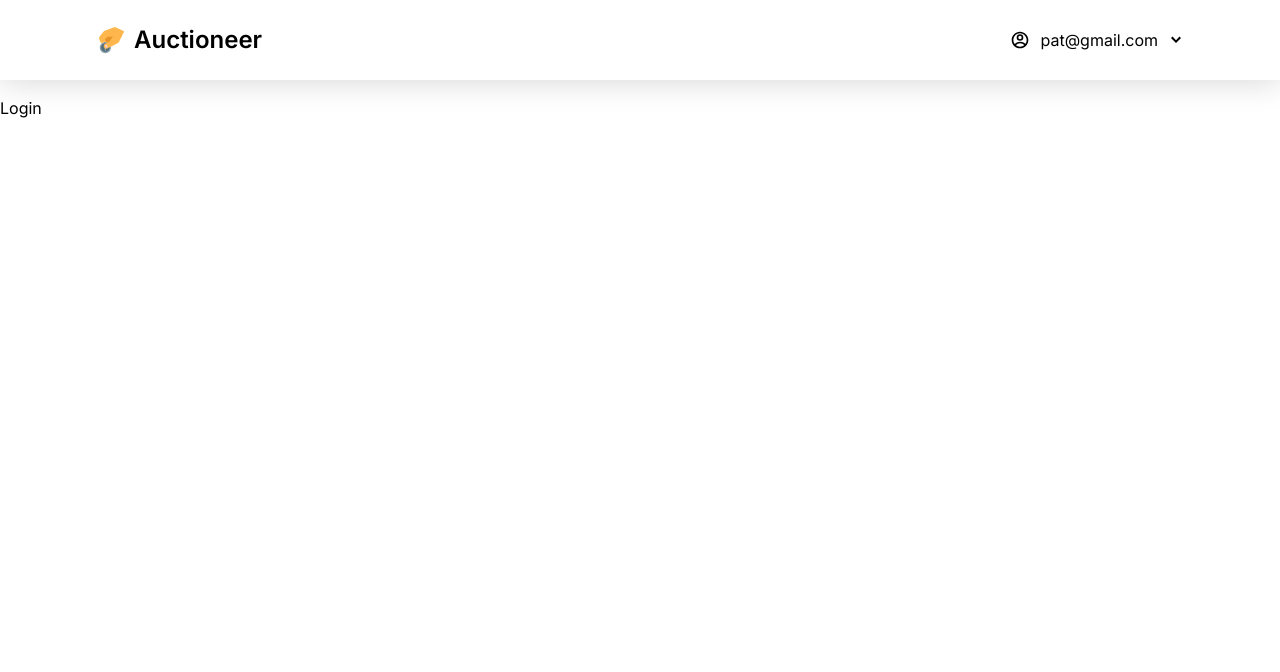
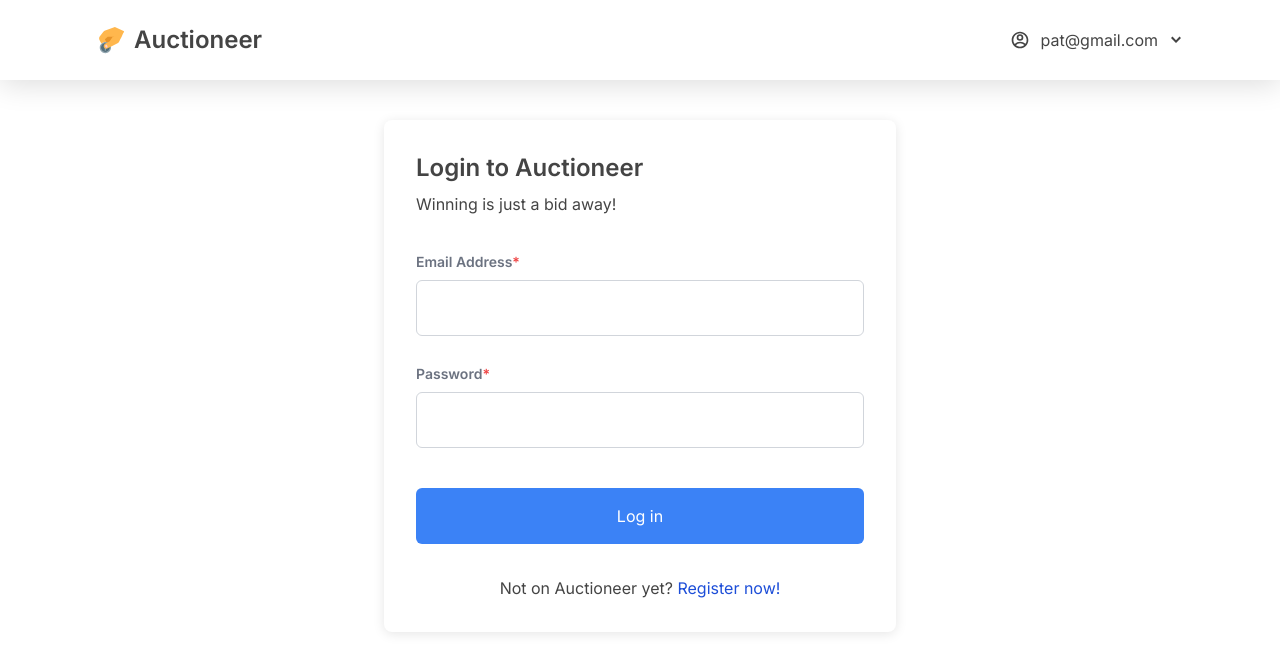
Before and after one commit to patrick-castro/auctioneer, a Next.js app: page /login in a window 1280 px wide. Shown: the top 672 px of the page. Built offline with nearby package versions, Linux system fonts and the light colour scheme.

Commit message:
Add Login and Register forms

```diff
--- a/app/globals.css
+++ b/app/globals.css
@@ -1,6 +1,10 @@
 @tailwind base;
 @tailwind components;
 @tailwind utilities;
+
+body {
+  color: #444444;
+}
 
 nav {
   box-shadow: 0 4px 30px rgba(0, 0, 0, 0.14);
@@ -45,3 +49,17 @@ nav {
 .shadow-lg {
   box-shadow: 10px 10px 10px rgba(0, 0, 0, 0.5);
 }
+
+.login-form {
+  position: relative;
+  display: block;
+  background: #ffffff;
+  border-radius: 0.5rem;
+  width: 100%;
+  max-width: 32rem;
+  margin: auto;
+  margin-top: 1.5rem;
+  padding: 2rem 2rem;
+  box-sizing: border-box;
+  box-shadow: 0 2px 12px 0 rgb(0 0 0 / 10%);
+}
--- a/app/login/page.tsx
+++ b/app/login/page.tsx
@@ -1,3 +1,51 @@
+import Link from 'next/link'
+
 export default function Login() {
-  return <div>Login</div>
+  return (
+    <div className='login-form'>
+      <div className='pb-4'>
+        <h1 className='text-2xl font-semibold mb-2'>Login to Auctioneer</h1>
+        <p>Winning is just a bid away!</p>
+      </div>
+      <form>
+        <div className='mt-5'>
+          <p className='text-sm font-semibold mb-2 text-gray-500'>
+            Email Address<span className='text-red-500 text-sm'>*</span>
+          </p>
+          <input
+            type='email'
+            className='container mt-0 mb-2 h-14 py-4 box-border px-5 border border-gray-300 rounded-md focus:outline-none focus:border-blue-500'
+            name='email'
+          />
+        </div>
+
+        <div className='mt-5'>
+          <p className='text-sm font-semibold mb-2 text-gray-500'>
+            Password<span className='text-red-500 text-sm'>*</span>
+          </p>
+          <input
+            type='password'
+            className='container mt-0 mb-2 h-14 py-4 box-border px-5 border border-gray-300 rounded-md focus:outline-none focus:border-blue-500'
+            name='password'
+          />
+        </div>
+
+        <button
+          className='btn btn-primary w-full mt-8 text-white bg-blue-500 hover:bg-blue-600 rounded-md py-4'
+          type='submit'
+        >
+          Log in
+        </button>
+      </form>
+
+      <div>
+        <p className='text-center pt-8'>
+          Not on Auctioneer yet?{' '}
+          <Link href='/register' className='text-blue-700'>
+            Register now!
+          </Link>
+        </p>
+      </div>
+    </div>
+  )
 }
--- a/app/register/page.tsx
+++ b/app/register/page.tsx
@@ -1,3 +1,51 @@
+import Link from 'next/link'
+
 export default function Register() {
-  return <div>Register</div>
+  return (
+    <div className='login-form'>
+      <div className='pb-4'>
+        <h1 className='text-2xl font-semibold mb-2'>Register to Auctioneer</h1>
+        <p>Winning is just a bid away!</p>
+      </div>
+      <form>
+        <div className='mt-5'>
+          <p className='text-sm font-semibold mb-2 text-gray-500'>
+            Email Address<span className='text-red-500 text-sm'>*</span>
+          </p>
+          <input
+            type='email'
+            className='container mt-0 mb-2 h-14 py-4 box-border px-5 border border-gray-300 rounded-md focus:outline-none focus:border-blue-500'
+            name='email'
+          />
+        </div>
+
+        <div className='mt-5'>
+          <p className='text-sm font-semibold mb-2 text-gray-500'>
+            Password<span className='text-red-500 text-sm'>*</span>
+          </p>
+          <input
+            type='password'
+            className='container mt-0 mb-2 h-14 py-4 box-border px-5 border border-gray-300 rounded-md focus:outline-none focus:border-blue-500'
+            name='password'
+          />
+        </div>
+
+        <button
+          className='btn btn-primary w-full mt-8 text-white bg-blue-500 hover:bg-blue-600 rounded-md py-4'
+          type='submit'
+        >
+          Register
+        </button>
+      </form>
+
+      <div>
+        <p className='text-center pt-8'>
+          Already have an account?{' '}
+          <Link href='/login' className='text-blue-700'>
+            Login
+          </Link>
+        </p>
+      </div>
+    </div>
+  )
 }
```
